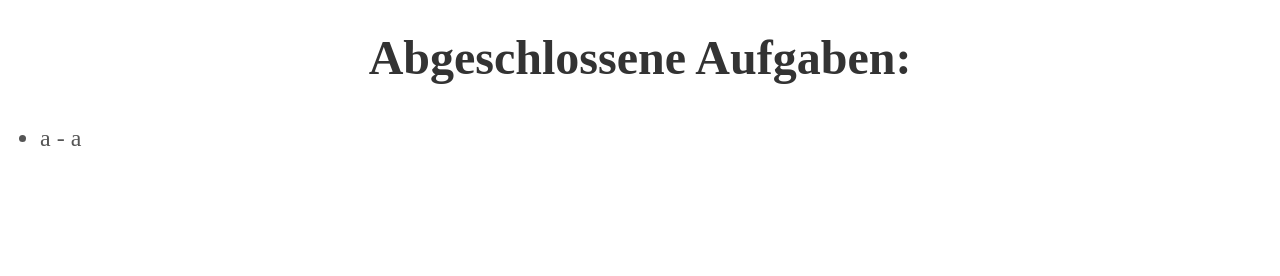
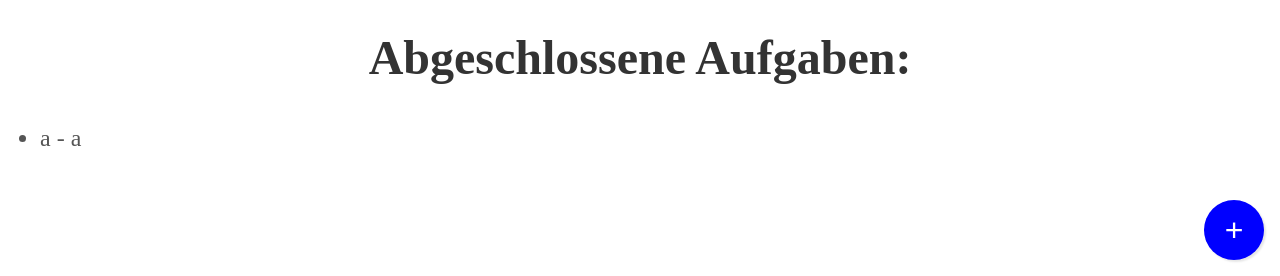
Before and after one commit to Lukas-JavaScript/task-mangement, a Django app: page /management/ in a window 1280 px wide. Shown: the part 524-800 px from the top of the page. Run offline with Django 5.2, Linux system fonts and the light colour scheme; data comes from the database, SQL or seed files in the repository.

Commit message:
added + button

```diff
--- a/TaskMangement/manegement/templates/index.html
+++ b/TaskMangement/manegement/templates/index.html
@@ -10,7 +10,7 @@
         padding: 0;
       }
       header {
-		background-color: #4CAF50;
+        background-color: #4caf50;
         color: white;
         padding: 20px;
         font-size: 26px;
@@ -30,6 +30,19 @@
         font-size: 1.5rem;
         color: #555;
         margin: 10px 0;
+      }
+      .add {
+        height: 60px;
+        width: 60px;
+        border-radius: 50%;
+        box-shadow: 2px 2px 2px rgba(0, 0, 0, 0.1);
+        background-color: blue;
+        border: unset;
+        font-size: 32px;
+        color: white;
+        position: absolute;
+        right: 16px;
+        bottom: 16px;
       }
     </style>
   </head>
@@ -61,6 +74,7 @@
       {% empty %}
       <li>Keine abgeschlossenen Aufgaben.</li>
       {% endfor %}
+      <button class="add">+</button>
     </ul>
   </body>
 </html>
--- a/TaskMangement/manegement/views.py
+++ b/TaskMangement/manegement/views.py
@@ -7,7 +7,6 @@ def home(request):
     added = added_tasks.objects.all()
     in_progress = in_progress_tasks.objects.all()
     completed = completed_tasks.objects.all()
-
     return render(request, 'index.html', {
         'added_tasks': added,
         'in_progress_tasks': in_progress,
```
Lines whose indentation alone changed are shown as unchanged.
